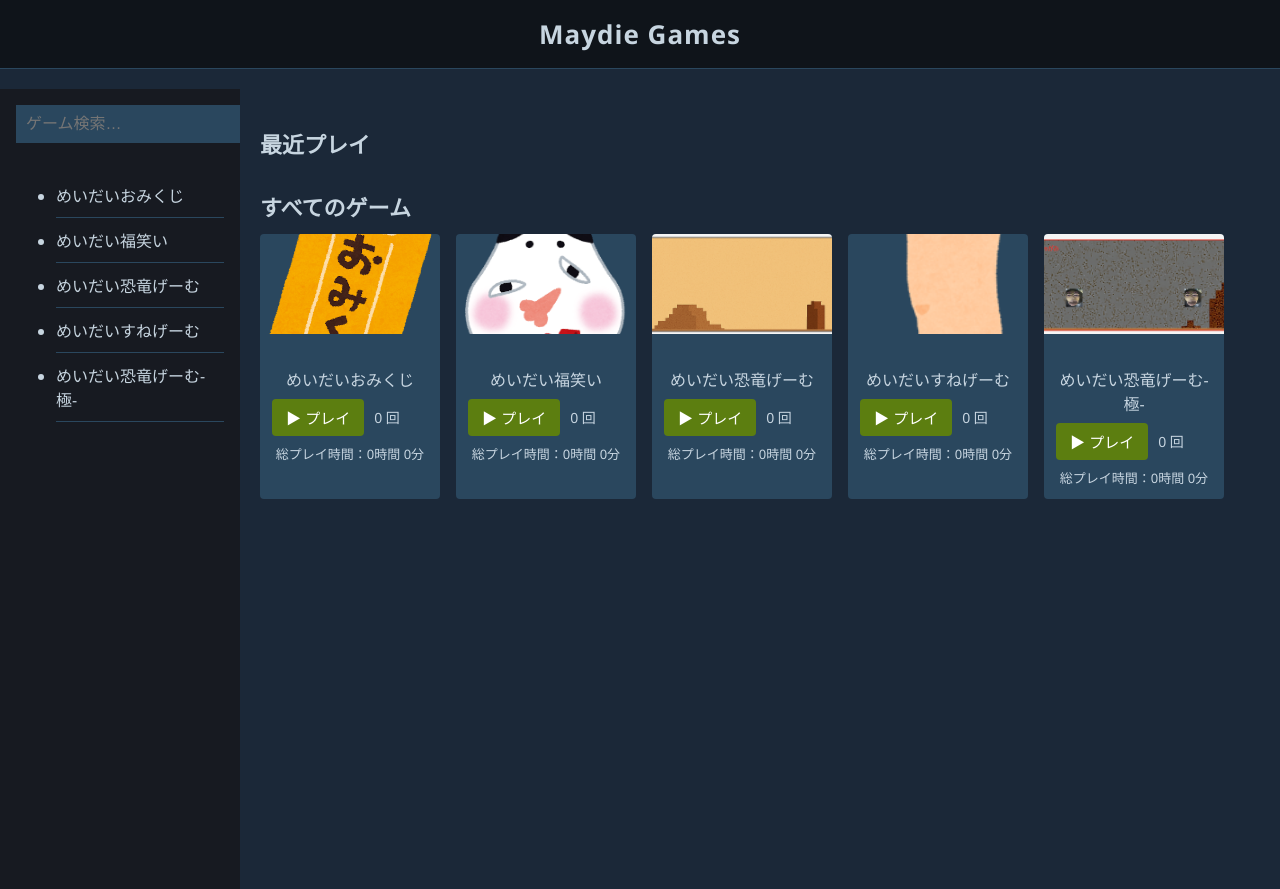
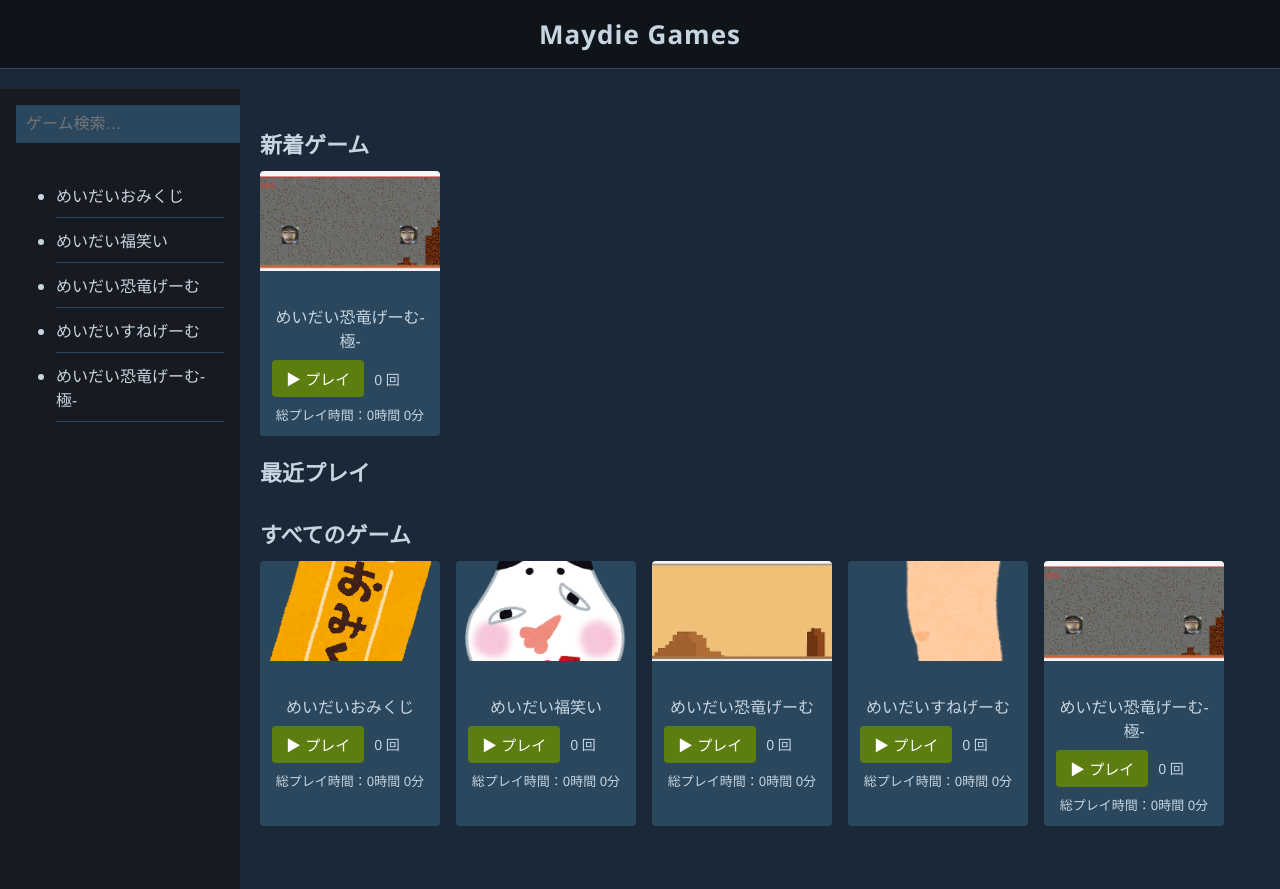
Before and after one commit to nabeeeeeeeeee525-glitch/maidai_games, a plain HTML site: page index.html in a window 1280 px wide. Drawn offline with Linux system fonts and the light colour scheme.

Commit message:
Add files via upload

```diff
--- a/games.json
+++ b/games.json
@@ -21,7 +21,7 @@
     "title": "めいだいすねげーむ",
     "image": "images/leg.png",
     "url": "https://nabeeeeeeeeee525-glitch.github.io/meidaisunegeme/",
-    "category": "nrecent"
+    "category": "recent"
   },
   {
     "title": "めいだい恐竜げーむ-極-",
--- a/index.html
+++ b/index.html
@@ -26,6 +26,10 @@
   <!-- 右側：カテゴリ別表示 -->
   <main class="main-content">
     <section class="category-section">
+      <h2>新着ゲーム</h2>
+      <div class="game-grid new"></div>
+    </section>
+    <section class="category-section">
       <h2>最近プレイ</h2>
       <div class="game-grid recent"></div>
     </section>
@@ -43,12 +47,13 @@
 <script>
   const recentKey = "recentPlays";
 
-  fetch("games.json")
+  fetch("games.json?ver=" + Date.now())
     .then(res => res.json())
     .then(games => {
       const list = document.querySelector(".game-list");
       const recentGrid = document.querySelector(".game-grid.recent");
       const allGrid = document.querySelector(".game-grid.all");
+      const newGrid = document.querySelector(".game-grid.new");
 
 // 左メニュー
 games.forEach(game => {
@@ -79,6 +84,14 @@
     const opened = li.querySelector(".dropdown");
     if (opened) opened.remove();
   });
+});
+
+// ★ new カテゴリのカード生成（ここに置くのがベスト）
+games.forEach(game => {
+  if (game.category === "new") {
+    const card = createGameCard(game);
+    newGrid.appendChild(card);
+  }
 });
 
       // ゲームカード生成
```
Lines whose indentation alone changed are shown as unchanged.
